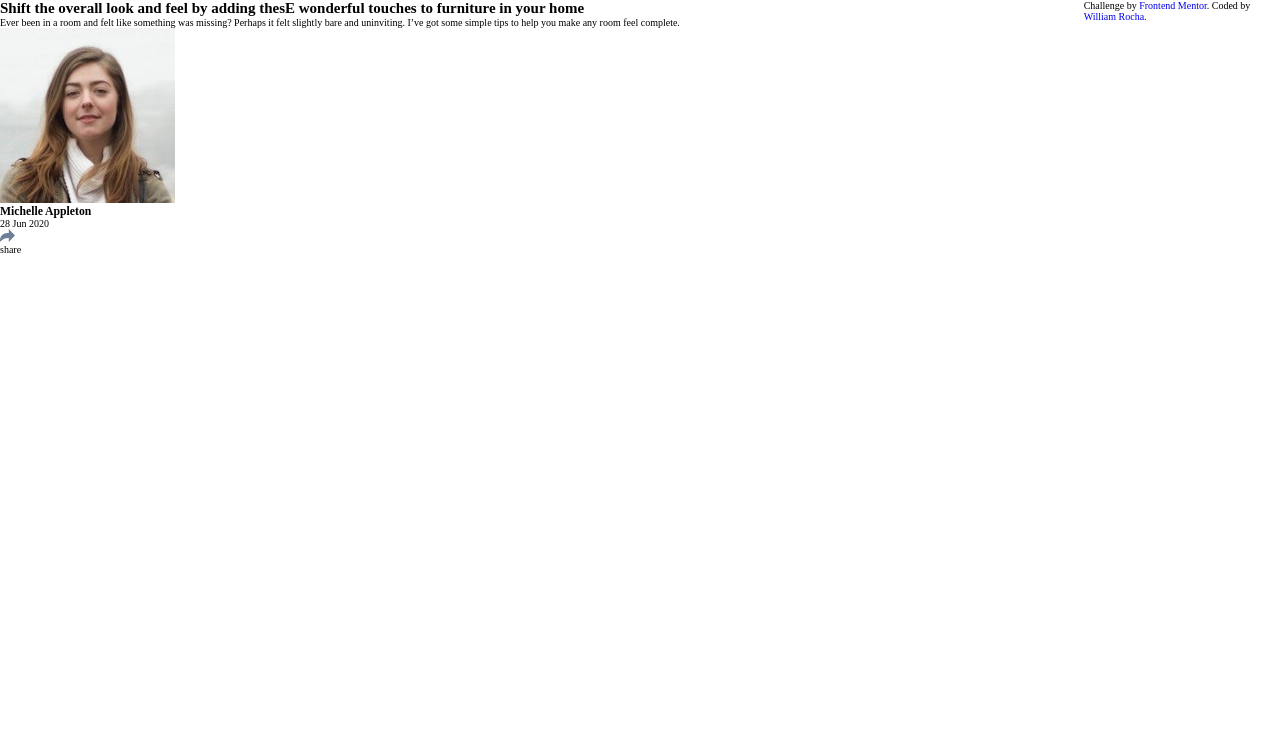
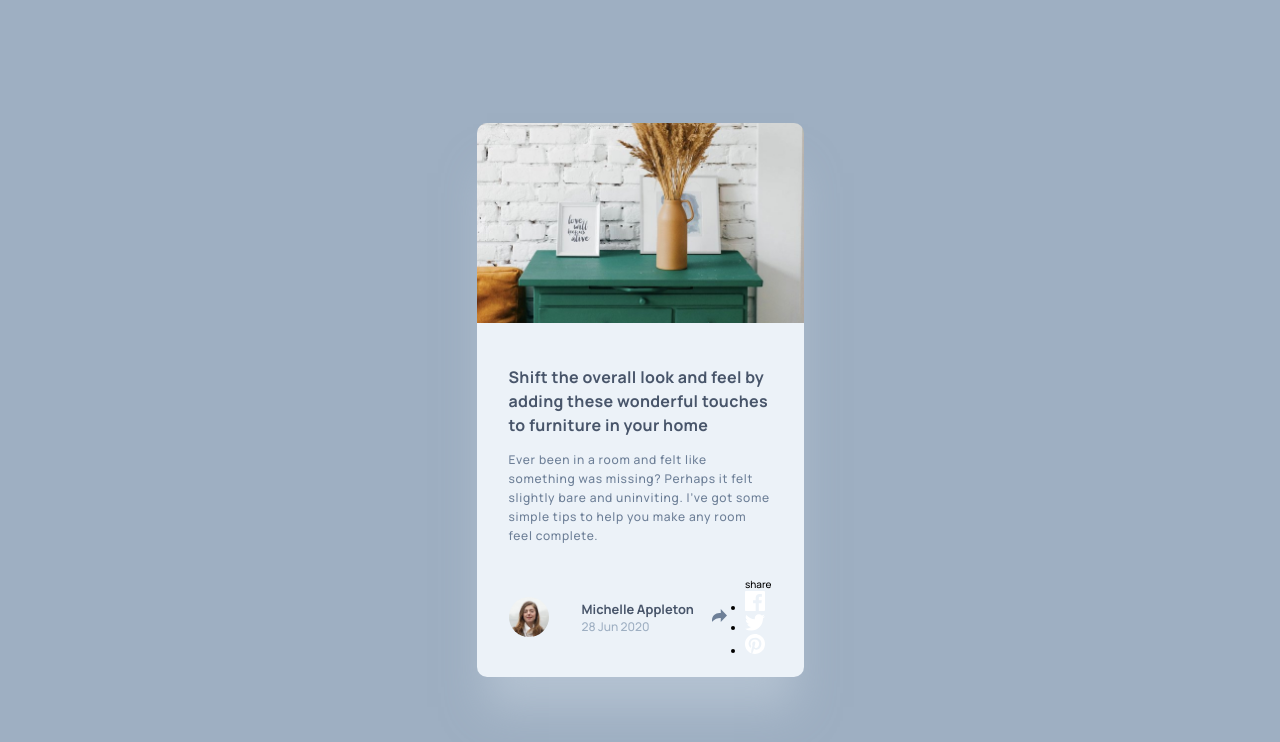
Before and after one commit to WillzinhoRocha/Article-preview-component-challenge-hub, a plain HTML site: page index.html in a window 1280 px wide. Drawn offline with Linux system fonts and the light colour scheme.

Commit message:
create the layout

```diff
--- a/index.html
+++ b/index.html
@@ -25,11 +25,11 @@
   </head>
   <body>
     <main>
-      <div class="image-container"></div>
+      <div id="image-container"></div>
       <section>
-        <div class="articles-container">
+        <div class="article-container">
           <h2>
-            Shift the overall look and feel by adding thesE wonderful touches to
+            Shift the overall look and feel by adding these wonderful touches to
             furniture in your home
           </h2>
           <p>
--- a/style.css
+++ b/style.css
@@ -13,14 +13,97 @@ html {
   --Light-Grayish-Blue: hsl(210, 46%, 95%);
 
   font-size: 62.5%; /* 10px */
+  height: 100%;
 }
 
 body {
+  min-height: 100%;
+  padding: 0 2.4rem;
+  background: var(--Grayish-Blue);
+  font-family: "Manrope", sans-serif;
+
   display: flex;
-  height: 100vh;
+  align-items: center;
+  justify-content: center;
+  flex-direction: column;
 }
 
 main {
+  max-width: 32.7rem;
+  border-radius: 1rem;
+  overflow: hidden;
+  box-shadow: 0px 40px 40px -10px rgba(201, 213, 225, 0.503415);
+}
+
+#image-container {
+  background: url(/images/drawers.jpg);
   width: 100%;
-  margin: 0 auto;
+  background-size: cover;
+  height: 20rem;
 }
+
+.article-container {
+  padding: 4.2rem 3.2rem 2.2rem;
+  background: var(--Light-Grayish-Blue);
+}
+
+h2 {
+  font-size: 1.6rem;
+  line-height: 1.5;
+  padding-bottom: 1.3rem;
+  letter-spacing: 0.3px;
+  color: var(--Very-Dark-Grayish-Blue);
+}
+
+.article-container p {
+  font-size: 1.2rem;
+  letter-spacing: 0.7px;
+  line-height: 1.6;
+  color: var(--Desaturated-Dark-Blue);
+}
+
+footer {
+  display: flex;
+  justify-content: space-between;
+  align-items: center;
+  position: relative;
+  background: var(--Light-Grayish-Blue);
+  padding: 1rem 3.2rem 2rem;
+}
+
+.author {
+  display: flex;
+}
+
+.author img {
+  height: 4rem;
+  width: 4rem;
+  border-radius: 50%;
+}
+
+.about {
+  padding-left: 1.5rem;
+  align-self: center;
+  font-size: 1.1rem;
+}
+
+h3 {
+  color: var(--Very-Dark-Grayish-Blue);
+}
+
+time {
+  color: var(--Grayish-Blue);
+  font-size: 1.2rem;
+}
+
+.attribution {
+  position: absolute;
+  height: 1px;
+  width: 1px;
+  padding: 0;
+  margin: -1px;
+  overflow: hidden;
+  clip-path: rect(0, 0, 0, 0);
+  white-space: nowrap;
+  border-width: 0;
+}
```
